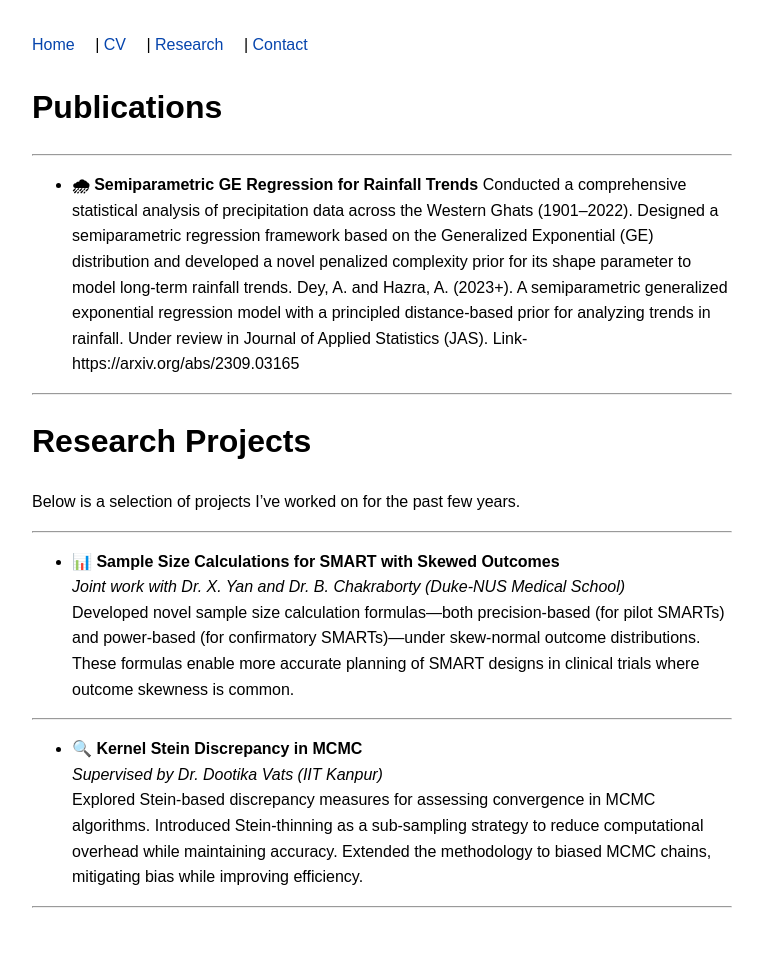
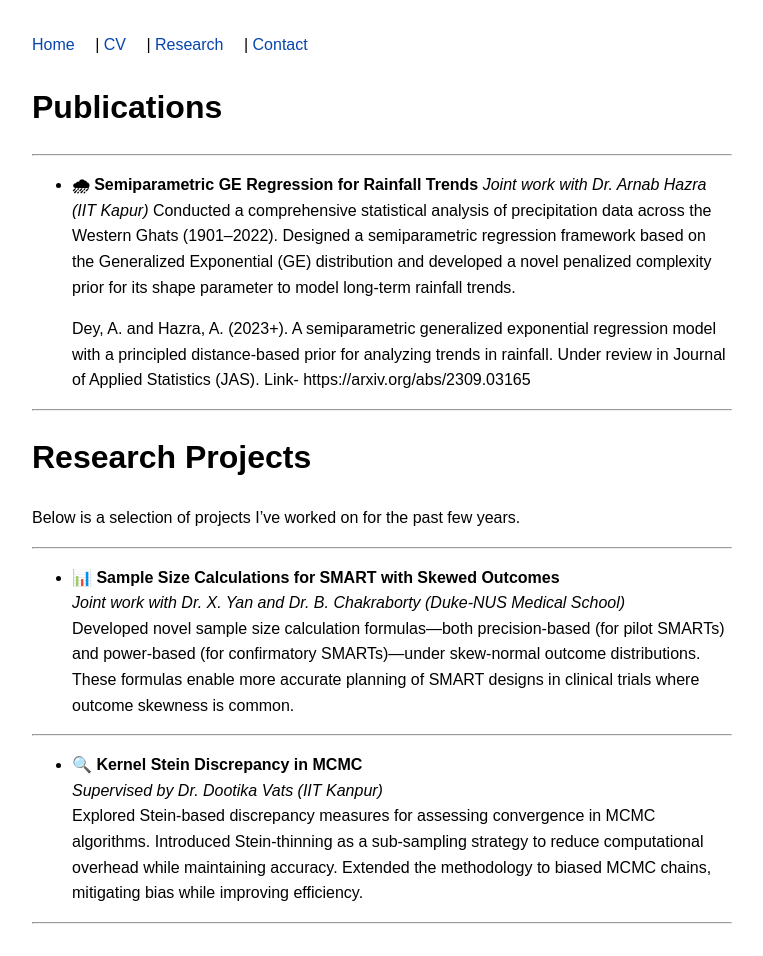
Before and after one commit to arijitdey22/arijitdey22.github.io, a Jekyll site: the page built from research.md, in a window 1280 px wide. Shown: the whole page, without its empty margins (0-763 px from the left). Built offline with Jekyll 4.4.1, drawn with Linux system fonts in a browser that asks for light colours.

Commit message:
Update research.md

```diff
--- a/research.md
+++ b/research.md
@@ -8,7 +8,9 @@ title: "Research"
 ---
 
 - **🌧 Semiparametric GE Regression for Rainfall Trends**
+  *Joint work with Dr. Arnab Hazra (IIT Kapur)*
   Conducted a comprehensive statistical analysis of precipitation data across the Western Ghats (1901–2022). Designed a semiparametric regression framework based on the Generalized Exponential (GE) distribution and developed a novel penalized complexity prior for its shape parameter to model long-term rainfall trends.
+
   Dey, A. and Hazra, A. (2023+). A semiparametric generalized exponential regression model with a principled distance-based prior for analyzing trends in rainfall. Under review in Journal of Applied Statistics (JAS). Link- https://arxiv.org/abs/2309.03165
 
 ---
```
